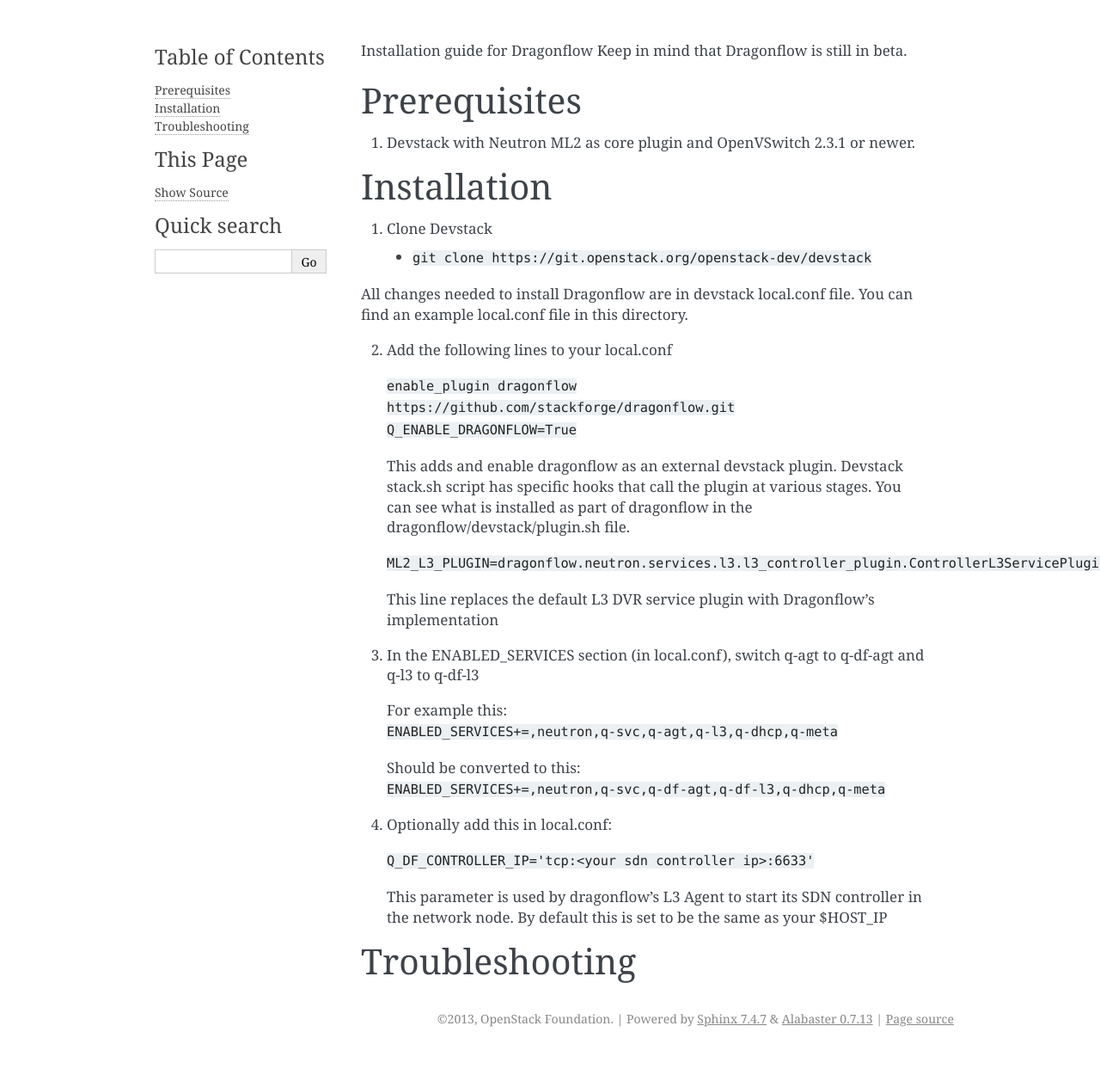
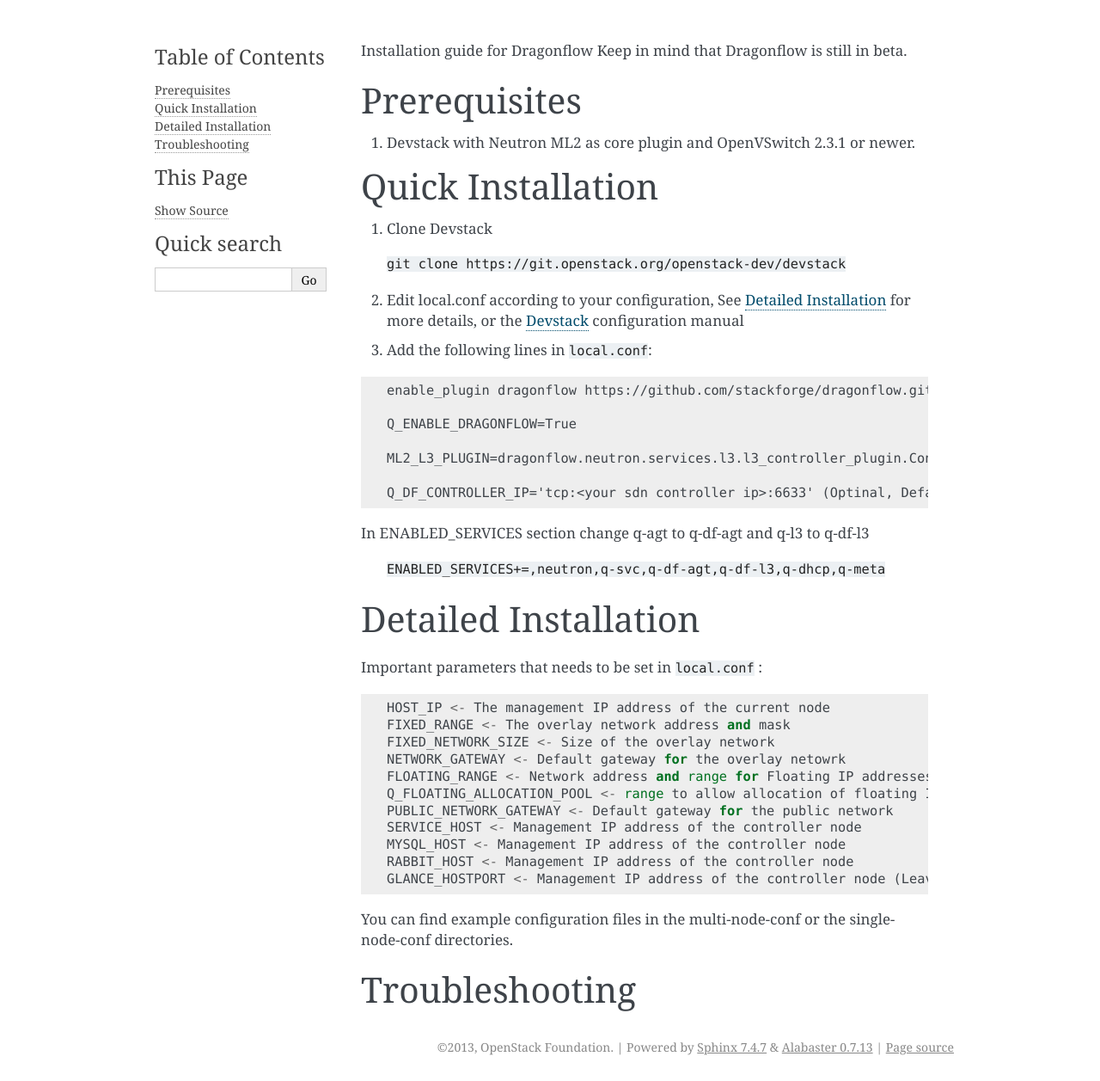
Before and after one commit to openstack-archive/dragonflow, a Sphinx documentation site: the page built from doc/source/readme.rst, in a window 1280 px wide. Shown: the whole page at 86% size. Built offline with Sphinx 7.4.7, drawn with Linux system fonts in a browser that asks for light colours; before the commit the page ends 1224 px from its top, so only the background shows below that.

Commit message:
Installation Documentations
1) Changed Readme structure
2) Added configuration file examples for single node and multi node dragonflow setups

Change-Id: Ie92b29006a24f0fd49923a387aaba90d851b14b4

```diff
--- a/doc/source/readme.rst
+++ b/doc/source/readme.rst
@@ -6,44 +6,54 @@
 
 1) Devstack with Neutron ML2 as core plugin and OpenVSwitch 2.3.1 or newer.
 
-Installation
--------------
+Quick Installation
+-------------------
 
 1) Clone Devstack
 
-  - ``git clone https://git.openstack.org/openstack-dev/devstack``
+   ``git clone https://git.openstack.org/openstack-dev/devstack``
 
-All changes needed to install Dragonflow are in devstack local.conf file.
-You can find an example local.conf file in this directory.
+2) Edit local.conf according to your configuration, See `Detailed Installation`_ for more details, or the Devstack_ configuration manual
 
-2) Add the following lines to your local.conf
+.. _Devstack: http://docs.openstack.org/developer/devstack/configuration.html
 
-   ``enable_plugin dragonflow https://github.com/stackforge/dragonflow.git``
-   ``Q_ENABLE_DRAGONFLOW=True``
+3) Add the following lines in ``local.conf``:
 
-   This adds and enable dragonflow as an external devstack plugin.
-   Devstack stack.sh script has specific hooks that call the plugin at various stages.
-   You can see what is installed as part of dragonflow in the dragonflow/devstack/plugin.sh file.
+::
 
-   ``ML2_L3_PLUGIN=dragonflow.neutron.services.l3.l3_controller_plugin.ControllerL3ServicePlugin``
+   enable_plugin dragonflow https://github.com/stackforge/dragonflow.git
 
-   This line replaces the default L3 DVR service plugin with Dragonflow's implementation
+   Q_ENABLE_DRAGONFLOW=True
 
-3) In the ENABLED_SERVICES section (in local.conf), switch q-agt to q-df-agt and q-l3 to q-df-l3
+   ML2_L3_PLUGIN=dragonflow.neutron.services.l3.l3_controller_plugin.ControllerL3ServicePlugin
 
-   For example this:
-   ``ENABLED_SERVICES+=,neutron,q-svc,q-agt,q-l3,q-dhcp,q-meta``
+   Q_DF_CONTROLLER_IP='tcp:<your sdn controller ip>:6633' (Optinal, Default == $HOST_IP)
 
-   Should be converted to this:
+In ENABLED_SERVICES section change q-agt to q-df-agt and q-l3 to q-df-l3
+
    ``ENABLED_SERVICES+=,neutron,q-svc,q-df-agt,q-df-l3,q-dhcp,q-meta``
 
 
-4) Optionally add this in local.conf:
+Detailed Installation
+---------------------
 
-   ``Q_DF_CONTROLLER_IP='tcp:<your sdn controller ip>:6633'``
+Important parameters that needs to be set in ``local.conf`` :
 
-   This parameter is used by dragonflow's L3 Agent to start its SDN controller in the network node.
-   By default this is set to be the same as your $HOST_IP
+::
+
+    HOST_IP <- The management IP address of the current node
+    FIXED_RANGE <- The overlay network address and mask
+    FIXED_NETWORK_SIZE <- Size of the overlay network
+    NETWORK_GATEWAY <- Default gateway for the overlay netowrk
+    FLOATING_RANGE <- Network address and range for Floating IP addresses (in the public network)
+    Q_FLOATING_ALLOCATION_POOL <- range to allow allocation of floating IP from (within FLOATING_RANGE)
+    PUBLIC_NETWORK_GATEWAY <- Default gateway for the public network
+    SERVICE_HOST <- Management IP address of the controller node
+    MYSQL_HOST <- Management IP address of the controller node
+    RABBIT_HOST <- Management IP address of the controller node
+    GLANCE_HOSTPORT <- Management IP address of the controller node (Leave the port as-is)
+
+You can find example configuration files in the multi-node-conf or the single-node-conf directories.
 
 
 Troubleshooting
```
Also changed, not shown: doc/source/multi-node-conf/compute_node_local.conf (added, +41 -0 lines), doc/source/multi-node-conf/controller_node_local.conf (renamed from doc/source/local.conf, +13 -4 lines), doc/source/single-node-conf/local.conf (added, +55 -0 lines).
